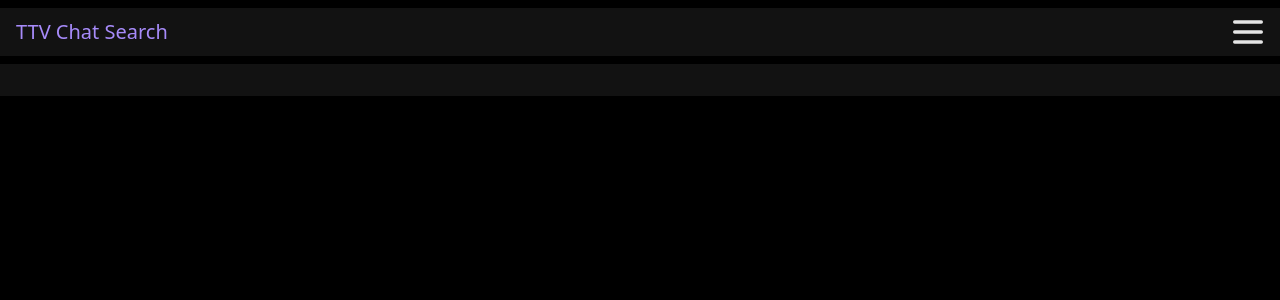
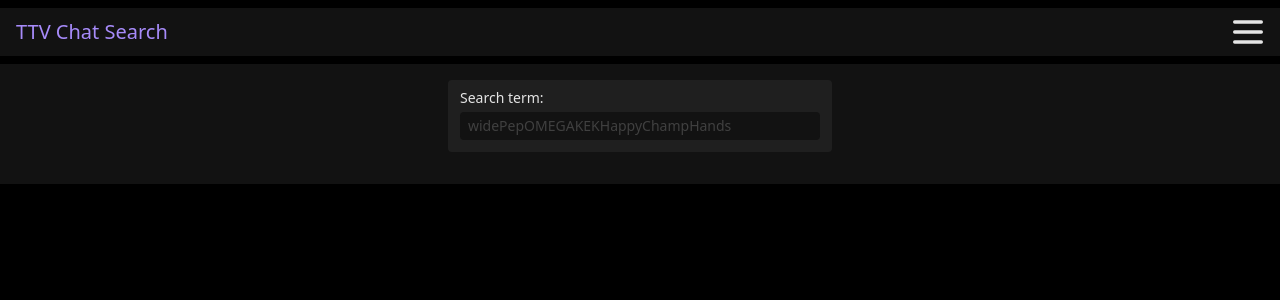
Before and after one commit to sz-sebestyen/ttv-chat-search, a React (Create React App) app in the folder frontend/: page /search in a window 1280 px wide. Shown: the top 300 px of the page. Built offline with nearby package versions, Linux system fonts and the light colour scheme; no server answers.

Commit message:
Add inputwithlabel component

```diff
--- /dev/null
+++ b/frontend/src/components/UI/InputWithLabel.jsx
@@ -0,0 +1,23 @@
+import React, { forwardRef } from "react";
+import Input from "./Input";
+
+const InputWithLabel = forwardRef(
+  ({ id, label, invalidMessage = "", ...rest }, ref) => {
+    return (
+      <div className="flex flex-col bg-surface rounded px-3 py-2 mx-auto mb-4 max-w-sm">
+        <Input ref={ref} id={id} {...rest} />
+
+        <label htmlFor={id} className="text-sm mb-1">
+          {label}
+        </label>
+
+        <div
+          data-content={invalidMessage}
+          className="peer-invalid:before:content-[attr(data-content)] order-last text-red-400 text-xs pt-1"
+        ></div>
+      </div>
+    );
+  }
+);
+
+export default InputWithLabel;
--- a/frontend/src/components/UI/index.js
+++ b/frontend/src/components/UI/index.js
@@ -1,3 +1,4 @@
 import Input from "./Input";
+import InputWithLabel from "./InputWithLabel";
 
-export { Input };
+export { Input, InputWithLabel };
--- a/frontend/src/pages/Home.jsx
+++ b/frontend/src/pages/Home.jsx
@@ -1,6 +1,6 @@
 import React, { useState, useRef } from "react";
 import { VodInfoPreview } from "../components";
-import { Input } from "../components/UI";
+import { InputWithLabel } from "../components/UI";
 import { useVodInfo } from "../hooks";
 
 const vodIdCaptureRegex =
@@ -33,7 +33,17 @@ function Home() {
 
   return (
     <div className="bg-background p-4">
-      <div className="flex flex-col bg-surface rounded px-3 py-2 mx-auto mb-4 max-w-sm">
+      <InputWithLabel
+        type="text"
+        id="vodLinkInput"
+        value={input}
+        onChange={storeInput}
+        spellCheck="false"
+        placeholder="https://www.twitch.tv/videos/0000000000"
+        label="VOD link/id:"
+        invalidMessage="Must be either the link or the id of the vod."
+      />
+      {/*       <div className="flex flex-col bg-surface rounded px-3 py-2 mx-auto mb-4 max-w-sm">
         <Input
           type="text"
           id="vodLinkInput"
@@ -50,7 +60,7 @@ function Home() {
           data-content="Must be either the link or the id of the vod."
           className="peer-invalid:before:content-[attr(data-content)] order-last text-red-400 text-xs pt-1"
         ></div>
-      </div>
+      </div> */}
 
       {vodInfo && <VodInfoPreview {...{ vodInfo }} />}
 
--- a/frontend/src/pages/Search.jsx
+++ b/frontend/src/pages/Search.jsx
@@ -1,7 +1,19 @@
 import React, { useState, useEffect } from "react";
+import { InputWithLabel } from "../components/UI";
 
 function Search() {
-  return <div className="bg-background p-4"></div>;
+  return (
+    <div className="bg-background p-4">
+      <InputWithLabel
+        type="text"
+        id="searchTermInput"
+        spellCheck="false"
+        placeholder="widePepOMEGAKEKHappyChampHands"
+        label="Search term:"
+        invalidMessage=""
+      />
+    </div>
+  );
 }
 
 export default Search;
```
